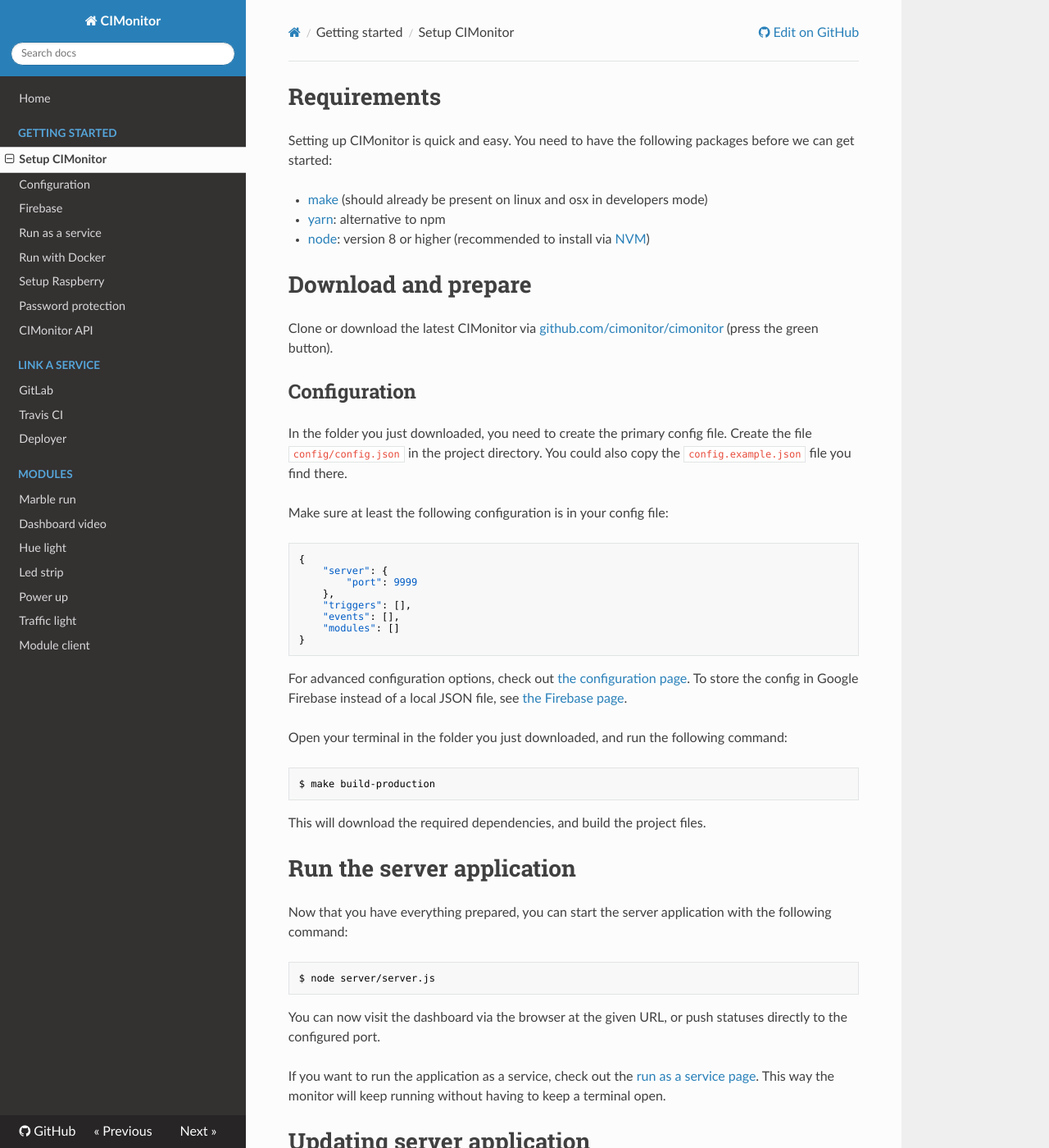
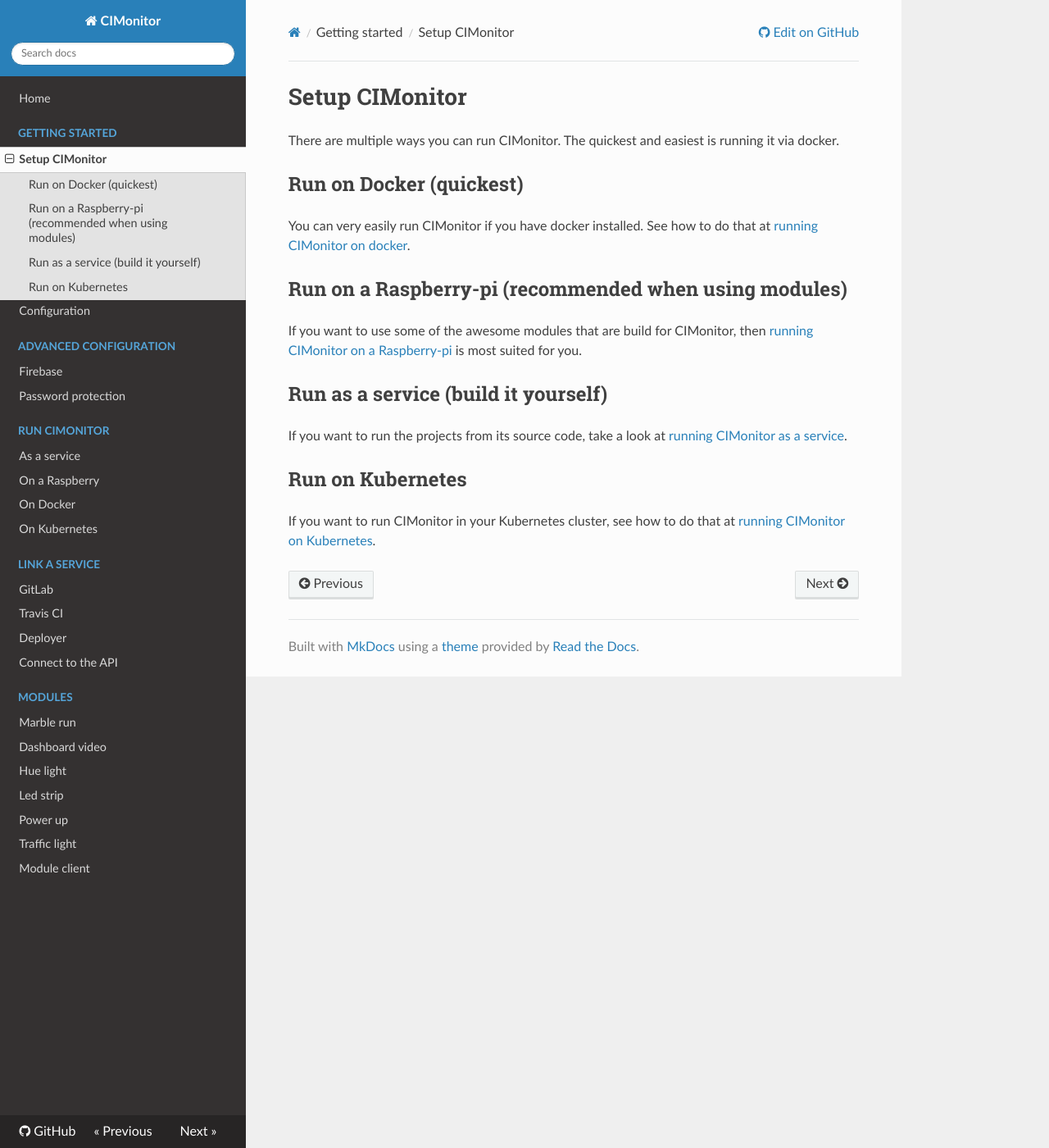
Before and after one commit to FuturePortal/CIMonitor, an MkDocs documentation site: the page built from docs/setup/CIMonitor.md, in a window 1280 px wide and 1400 px high. Shown: the whole window at 82% size. Built offline with MkDocs 1.6.1, drawn with Linux system fonts in a browser that asks for light colours; nearby versions of some CDN libraries; old or Windows-style settings are respelled for this version of MkDocs; some of the changed text lies outside the part shown.

````diff
--- /dev/null
+++ b/docs/run/as-service.md
@@ -0,0 +1,77 @@
+# Requirements
+
+Setting up CIMonitor is quick and easy. You need to have the following packages before we can get started:
+
+-   [make](https://www.gnu.org/software/make/) (should already be present on linux and osx in developers mode)
+-   [yarn](https://yarnpkg.com/): alternative to NPM
+-   [node](https://nodejs.org/en/download/): version 10 or higher (recommended
+    to install via [NVM](https://github.com/creationix/nvm#installation))
+
+# Download and prepare
+
+Clone or download the latest CIMonitor via [github.com/cimonitor/cimonitor](https://github.com/cimonitor/cimonitor)
+(press the green button).
+
+## Configuration
+
+In the folder you just downloaded, you need to create the primary config file. Create the file
+`config/config.json` in the project directory. You could also copy the `config.example.json` file
+you find there.
+
+Make sure at least the following configuration is in your config file:
+
+```json
+{
+    "server": {
+        "port": 9999
+    },
+    "triggers": [],
+    "events": [],
+    "modules": []
+}
+```
+
+For advanced configuration options, check out [the configuration page](configuration.md).
+To store the config in Google Firebase instead of a local JSON file, see [the Firebase page](../advanced/Firebase.md).
+
+Open your terminal in the folder you just downloaded, and run the following command:
+
+```sh
+$ make build-production
+```
+
+This will download the required dependencies, and build the project files.
+
+# Run the server application
+
+Now that you have everything prepared, you can start the server application with the following command:
+
+```sh
+$ node server/server.js
+```
+
+You can now visit the dashboard via the browser at the given URL, or push statuses directly to the configured port.
+
+If you want to run the application as a service, check out the [run as a service page](../run/run-as-service.md). This way the
+monitor will keep running without having to keep a terminal open.
+
+# Updating server application
+
+Easiest update would be using git, where you can just pull the latest version from master. If you downloaded a zip
+file, make sure you copy the following files to the new files:
+
+-   `config/config.json`
+-   `config/saved-statuses.json`
+
+**Note:** After you pulled the updates, always run the production build again:
+
+```sh
+$ make build-production
+```
+
+Restart your server application and that's it!
+
+
+# Keep it running
+
+@todo: Explain [pm2](http://pm2.keymetrics.io/).
--- a/docs/setup/CIMonitor.md
+++ b/docs/setup/CIMonitor.md
@@ -1,72 +1,23 @@
-# Requirements
+# Setup CIMonitor
 
-Setting up CIMonitor is quick and easy. You need to have the following packages before we can get started:
+There are multiple ways you can run CIMonitor. The quickest and easiest is running it via docker.
 
--   [make](https://www.gnu.org/software/make/) (should already be present on linux and osx in developers mode)
--   [yarn](https://yarnpkg.com/): alternative to npm
--   [node](https://nodejs.org/en/download/): version 8 or higher (recommended
-    to install via [NVM](https://github.com/creationix/nvm#installation))
+## Run on Docker (quickest)
 
-# Download and prepare
+You can very easily run CIMonitor if you have docker installed. See how to do that at
+[running CIMonitor on docker](../run/on-docker.md).
 
-Clone or download the latest CIMonitor via [github.com/cimonitor/cimonitor](https://github.com/cimonitor/cimonitor)
-(press the green button).
+## Run on a Raspberry-pi (recommended when using modules)
 
-## Configuration
+If you want to use some of the awesome modules that are build for CIMonitor, then
+[running CIMonitor on a Raspberry-pi](../run/on-raspberry.md) is most suited for you.
 
-In the folder you just downloaded, you need to create the primary config file. Create the file
-`config/config.json` in the project directory. You could also copy the `config.example.json` file
-you find there.
+## Run as a service (build it yourself)
 
-Make sure at least the following configuration is in your config file:
+If you want to run the projects from its source code, take a look at
+[running CIMonitor as a service](../run/as-service.md).
 
-```json
-{
-    "server": {
-        "port": 9999
-    },
-    "triggers": [],
-    "events": [],
-    "modules": []
-}
-```
+## Run on Kubernetes
 
-For advanced configuration options, check out [the configuration page](configuration.md).
-To store the config in Google Firebase instead of a local JSON file, see [the Firebase page](Firebase.md).
-
-Open your terminal in the folder you just downloaded, and run the following command:
-
-```sh
-$ make build-production
-```
-
-This will download the required dependencies, and build the project files.
-
-# Run the server application
-
-Now that you have everything prepared, you can start the server application with the following command:
-
-```sh
-$ node server/server.js
-```
-
-You can now visit the dashboard via the browser at the given URL, or push statuses directly to the configured port.
-
-If you want to run the application as a service, check out the [run as a service page](run-as-service.md). This way the
-monitor will keep running without having to keep a terminal open.
-
-# Updating server application
-
-Easiest update would be using git, where you can just pull the latest version from master. If you downloaded a zip
-file, make sure you copy the following files to the new files:
-
--   `config/config.json`
--   `config/saved-statuses.json`
-
-**Note:** After you pulled the updates, always run the production build again:
-
-```sh
-$ make build-production
-```
-
-Restart your server application and that's it!
+If you want to run CIMonitor in your Kubernetes cluster, see how to do that at
+[running CIMonitor on Kubernetes](../run/on-kubernetes.md).
--- a/mkdocs.yml
+++ b/mkdocs.yml
@@ -8,16 +8,19 @@ pages:
     - Getting started:
         - Setup CIMonitor: setup/CIMonitor.md
         - Configuration: setup/configuration.md
-        - Firebase: setup/Firebase.md
-        - Run as a service: setup/run-as-service.md
-        - Run with Docker: setup/run-with-docker.md
-        - Setup Raspberry: setup/Raspberry.md
-        - Password protection: setup/password-protection.md
-    - CIMonitor API: API.md
+    - Advanced configuration:
+        - Firebase: advanced/firebase.md
+        - Password protection: advanced/password-protection.md
+    - Run CIMonitor:
+        - As a service: run/as-service.md
+        - On a Raspberry: run/on-raspberry.md
+        - On Docker: run/on-docker.md
+        - On Kubernetes: run/on-kubernetes.md
     - Link a service:
         - GitLab: services/GitLab.md
         - Travis CI: services/Travis-CI.md
         - Deployer: services/Deployer.md
+    - Connect to the API: API.md
     - Modules:
         - Marble run: modules/marble-run.md
         - Dashboard video: modules/dashboard-video.md
````
Also changed, not shown: docs/run/on-docker.md (renamed from docs/setup/run-with-docker.md, +1 -1 lines), docs/run/on-kubernetes.md (added, +156 -0 lines), docs/setup/run-as-service.md (deleted, +0 -3 lines), docs/advanced/firebase.md (renamed from docs/setup/Firebase.md), docs/advanced/password-protection.md (renamed from docs/setup/password-protection.md), docs/run/on-raspberry.md (renamed from docs/setup/Raspberry.md), 2 other files.
